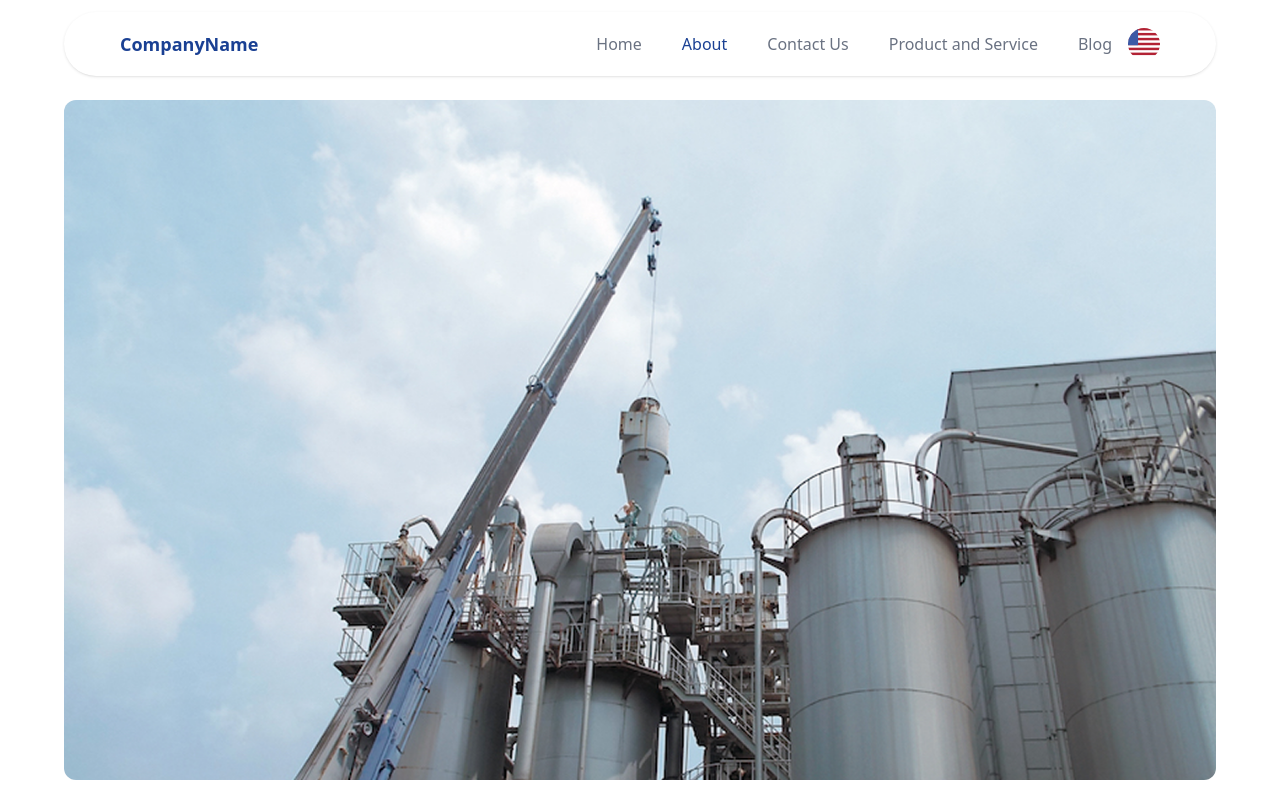
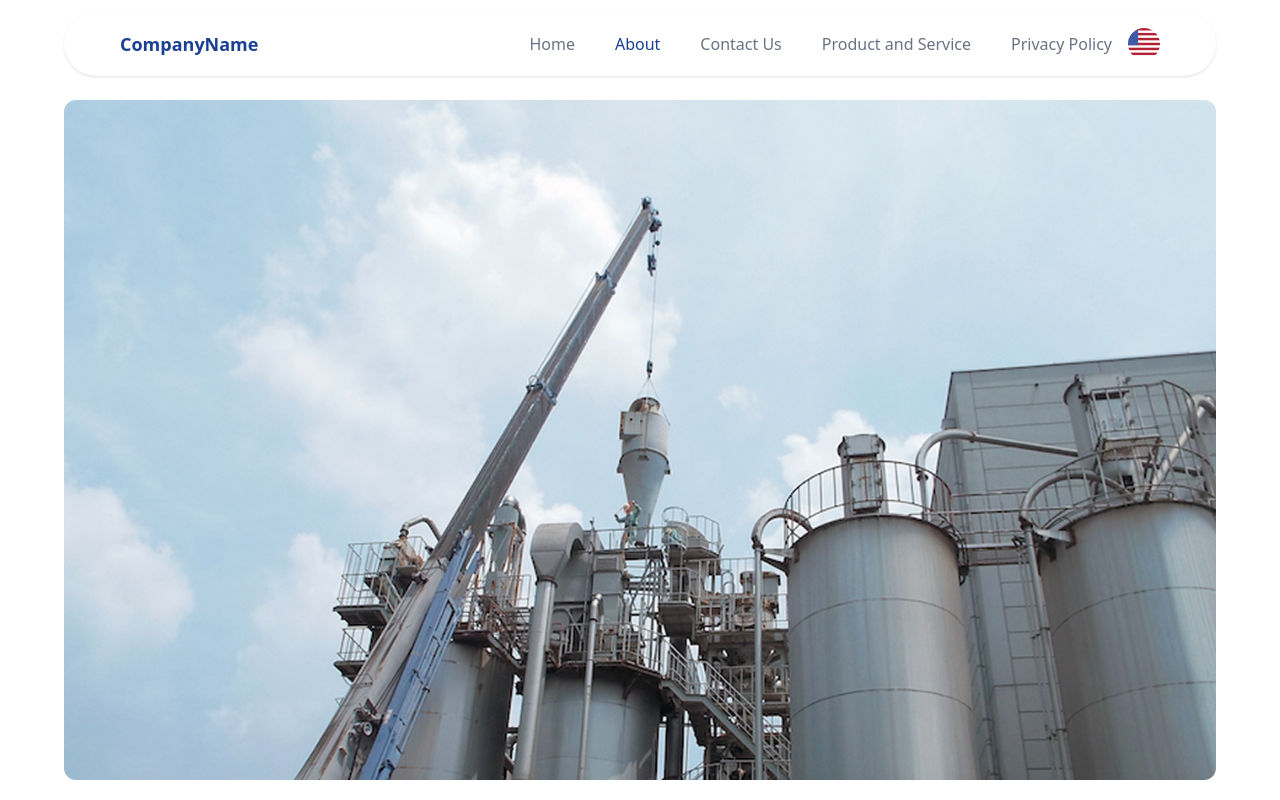
Before and after one commit to BoonchuayR/sekisuiplant_website, a Next.js app: page /en/about-us in a window 1280 px wide. Shown: the top 800 px of the page. Built offline with nearby package versions, Linux system fonts and the light colour scheme.

Commit message:
Pikun | update navbar

```diff
--- a/src/component/layout/navbar.tsx
+++ b/src/component/layout/navbar.tsx
@@ -54,7 +54,7 @@ const Navbar: React.FC = () => {
               <Link href={buildHref('/product-service')} className={`${isActive('/product-service') ? 'text-mainBlue' : 'text-gray-500'} hover:text-mainBlue`}>{t("product-service")}</Link>
             </li>
             <li>
-              <Link href={buildHref('/blog')} className={`${isActive('/blog') ? 'text-mainBlue' : 'text-gray-500'} hover:text-mainBlue`}>{t("blog")}</Link>
+              <Link href={buildHref('/policy')} className={`${isActive('/policy') ? 'text-mainBlue' : 'text-gray-500'} hover:text-mainBlue`}>{t("policy")}</Link>
             </li>
           </ul>
           <div className="relative">
@@ -97,8 +97,8 @@ const Navbar: React.FC = () => {
             </Link>
           </li>
           <li>
-            <Link href={buildHref('/blog')} className={`block py-2 rounded-md text-base font-medium ${isActive('/blog') ? 'text-mainBlue font-semibold' : 'text-gray-500'} hover:text-mainBlue`} onClick={() => setOpen(false)}>
-              {t("blog")}
+            <Link href={buildHref('/policy')} className={`block py-2 rounded-md text-base font-medium ${isActive('/policy') ? 'text-mainBlue font-semibold' : 'text-gray-500'} hover:text-mainBlue`} onClick={() => setOpen(false)}>
+              {t("policy")}
             </Link>
           </li>
         </ul>
--- a/src/locales/en.json
+++ b/src/locales/en.json
@@ -20,7 +20,7 @@
     "about": "About",
     "contact": "Contact Us",
     "product-service": "Product and Service",
-    "blog": "Blog"
+    "policy": "Privacy Policy"
   },
 
   "aboutUs": {
--- a/src/locales/ja.json
+++ b/src/locales/ja.json
@@ -20,7 +20,7 @@
     "about": "会社概要",
     "contact": "お問い合わせ",
     "product-service": "製品とサービス",
-    "blog": "ブログ"
+    "policy": "プライバシーポリシー"
   },
   "aboutUs": {
     "button": "会社概要",
--- a/src/locales/th.json
+++ b/src/locales/th.json
@@ -20,7 +20,7 @@
     "about": "เกี่ยวกับเรา",
     "contact": "ติดต่อเรา",
     "product-service": "สินค้าและบริการ",
-    "blog": "บล็อก"
+    "policy": "นโยบายความเป็นส่วนตัว"
   },
   "aboutUs": {
     "button": "เกี่ยวกับเรา",
```
Also changed, not shown: src/app/policy/pag.tsx (added).
